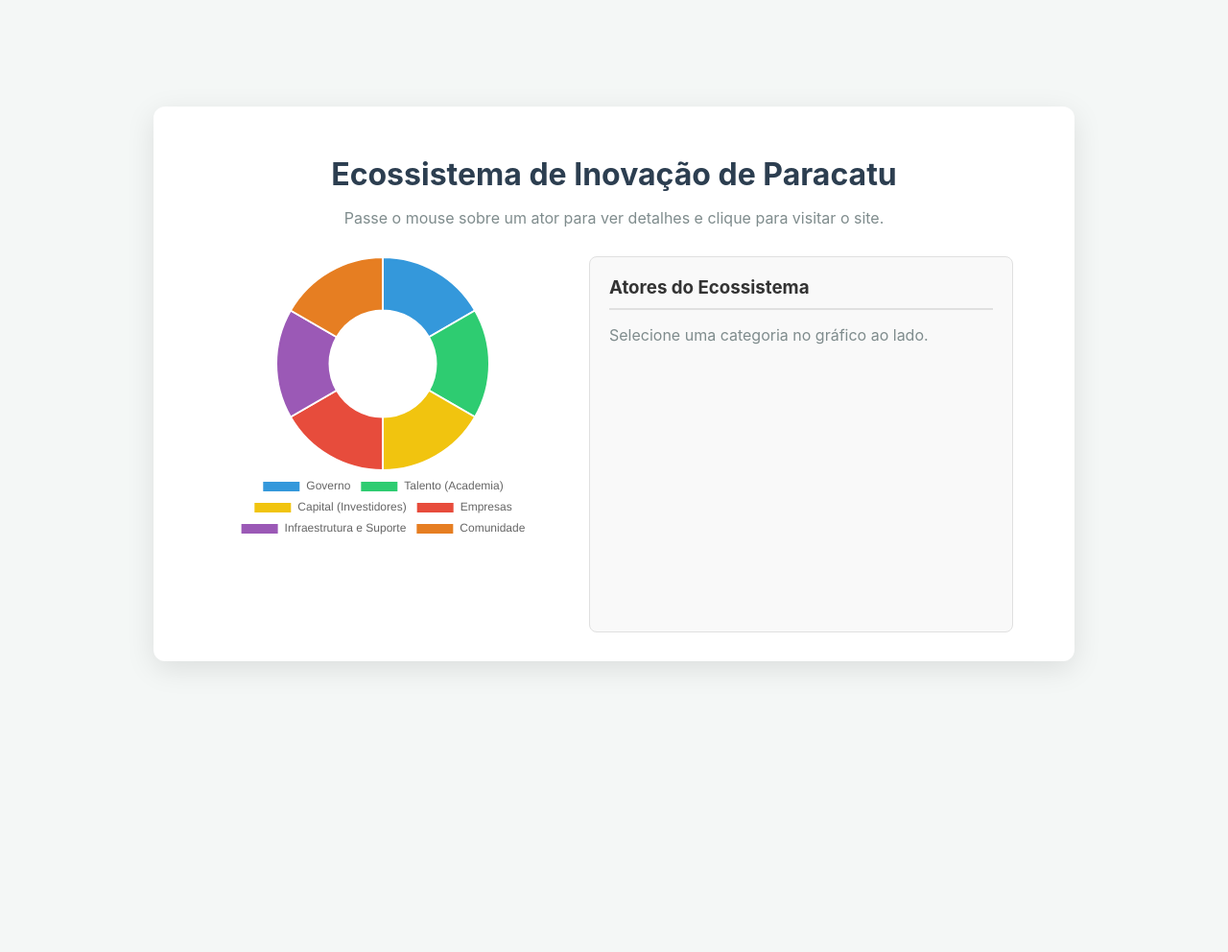
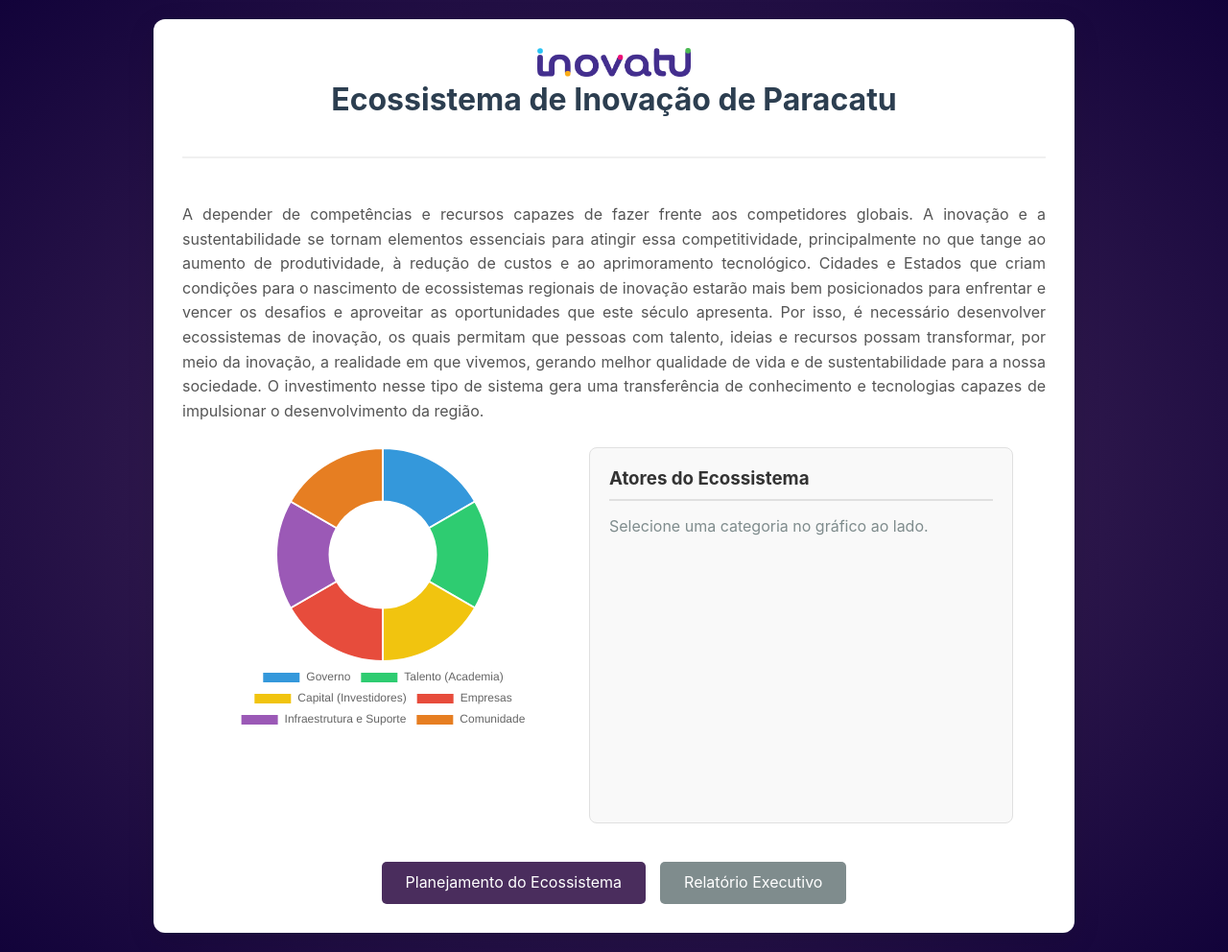
Before and after one commit to Sasagayo29/mapa_ecossistema_modelo, a website: page index.html in a window 1280 px wide. Shown: the whole page at 96% size. Before the commit the page ends 800 px from the top, so only its background shows below. Drawn offline with nearby package versions, Linux system fonts and the light colour scheme.

Commit message:
Corrige layout do cabeçalho com Flexbox

```diff
--- a/index.html
+++ b/index.html
@@ -8,10 +8,36 @@
     </head>
     <body>
         <div class="container">
+            <!-- SEÇÃO DO CABEÇALHO CORRIGIDA -->
+            <div class="header-section">
+                <img
+                    src="src/assets/inovatu.png"
+                    alt="Logo do Ecossistema"
+                    class="title-logo"
+                />
                 <h1>Ecossistema de Inovação de Paracatu</h1>
-            <p>
-                Passe o mouse sobre um ator para ver detalhes e clique para
-                visitar o site.
+            </div>
+
+            <!-- RESTANTE DO CONTEÚDO -->
+            <div class="project-description">
+                <p class="description-text">
+                    A depender de competências e recursos capazes de fazer
+                    frente aos competidores globais. A inovação e a
+                    sustentabilidade se tornam elementos essenciais para atingir
+                    essa competitividade, principalmente no que tange ao aumento
+                    de produtividade, à redução de custos e ao aprimoramento
+                    tecnológico. Cidades e Estados que criam condições para o
+                    nascimento de ecossistemas regionais de inovação estarão
+                    mais bem posicionados para enfrentar e vencer os desafios e
+                    aproveitar as oportunidades que este século apresenta. Por
+                    isso, é necessário desenvolver ecossistemas de inovação, os
+                    quais permitam que pessoas com talento, ideias e recursos
+                    possam transformar, por meio da inovação, a realidade em que
+                    vivemos, gerando melhor qualidade de vida e de
+                    sustentabilidade para a nossa sociedade. O investimento
+                    nesse tipo de sistema gera uma transferência de conhecimento
+                    e tecnologias capazes de impulsionar o desenvolvimento da
+                    região.
                 </p>
 
                 <div class="map-wrapper">
@@ -24,15 +50,32 @@
                         <ul id="actors-list"></ul>
                     </div>
                 </div>
-            <button id="clear-filter-btn" class="hidden">
+
+                <button id="clear-filter-btn" class="btn hidden">
                     Limpar Filtro / Ver Todos
                 </button>
+            </div>
+            <div class="button-container">
+                <a
+                    href="https://nortevalley.com/wp-content/uploads/2021/05/Ecossistema-de-Inovação-Montes-Claros-Versão-09062020.pdf"
+                    target="_blank"
+                    class="btn"
+                >
+                    Planejamento do Ecossistema
+                </a>
+                <a
+                    href="https://nortevalley.com/wp-content/uploads/2021/05/Montes-Claros-Relatório-Executivo-MG-FINAL-17-11-2020.pdf"
+                    target="_blank"
+                    class="btn secondary"
+                >
+                    Relatório Executivo
+                </a>
+            </div>
         </div>
 
         <div id="tooltip" class="tooltip-container"></div>
 
         <script src="https://cdn.jsdelivr.net/npm/chart.js"></script>
-
         <script type="module" src="dist/script.js"></script>
     </body>
 </html>
--- a/style.css
+++ b/style.css
@@ -1,7 +1,7 @@
 body {
     font-family: -apple-system, BlinkMacSystemFont, "Segoe UI", Roboto,
         Helvetica, Arial, sans-serif;
-    background-color: #f4f7f6;
+    background: radial-gradient(ellipse at center, #4a2d5d 0%, #12033a 100%);
     color: #333;
     display: flex;
     justify-content: center;
@@ -29,6 +29,26 @@ h1 {
 p {
     color: #7f8c8d;
     margin-bottom: 30px;
+}
+
+/* --- ESTILOS PARA O TÍTULO PRINCIPAL COM LOGO --- */
+.main-title-container {
+    display: flex;
+    align-items: center; /* Alinha verticalmente no centro */
+    justify-content: center; /* Alinha horizontalmente no centro */
+    gap: 15px; /* Espaço entre a logo e o texto */
+    flex-wrap: wrap; /* Permite que o texto quebre abaixo da logo em telas pequenas */
+    margin-bottom: 10px; /* Mantém um espaço antes da descrição */
+}
+
+.title-logo {
+    height: 30px; /* Defina a altura desejada para a logo */
+    width: auto; /* A largura se ajusta automaticamente para manter a proporção */
+}
+
+/* Ajuste no h1 para remover sua margem padrão e alinhar bem */
+.container h1 {
+    margin: 0;
 }
 
 .map-wrapper {
@@ -129,7 +149,7 @@ button {
     margin-top: 25px;
     padding: 12px 25px;
     border: none;
-    background-color: #3498db;
+    background-color: #4a2d5d;
     color: white;
     font-size: 16px;
     border-radius: 5px;
@@ -138,8 +158,74 @@ button {
 }
 
 button:hover {
-    background-color: #2980b9;
+    background-color: #12033a;
 }
 .hidden {
     display: none;
 }
+
+/* --- ESTILOS PARA A NOVA SEÇÃO DE DESCRIÇÃO --- */
+.project-description {
+    margin-top: 40px;
+    margin-bottom: 40px;
+    padding-top: 30px;
+    border-top: 2px solid #f0f0f0; /* Uma linha para separar */
+    text-align: left;
+}
+
+.project-description h2 {
+    text-align: center;
+    color: #2c3e50;
+    margin-bottom: 20px;
+}
+
+.project-description .description-text {
+    font-size: 16px;
+    line-height: 1.6;
+    color: #555;
+    text-align: justify;
+    margin-bottom: 25px;
+}
+
+.button-container {
+    text-align: center;
+    display: flex;
+    flex-wrap: wrap; /* Para quebra de linha em telas pequenas */
+    justify-content: center;
+    gap: 15px; /* Espaço entre os botões */
+}
+
+/* --- ESTILO DE BOTÃO PADRONIZADO --- */
+/* Isso vai aplicar o estilo ao seu botão de "Limpar Filtro" E aos novos links */
+.btn {
+    display: inline-block;
+    padding: 12px 25px;
+    border: none;
+    background-color: #4a2d5d;
+    color: white;
+    font-size: 16px;
+    border-radius: 5px;
+    cursor: pointer;
+    text-decoration: none; /* Remove sublinhado dos links */
+    transition: background-color 0.3s;
+    font-family: -apple-system, BlinkMacSystemFont, "Segoe UI", Roboto,
+        Helvetica, Arial, sans-serif;
+    line-height: 1.2; /* Ajuste de alinhamento */
+}
+
+.btn:hover {
+    background-color: #12033a;
+}
+
+/* Um estilo secundário para o segundo botão */
+.btn.secondary {
+    background-color: #7f8c8d;
+}
+
+.btn.secondary:hover {
+    background-color: #6c7a7d;
+}
+
+.hidden {
+    display: none;
+}
```
Also changed, not shown: src/assets/inovatu.png (added). Lines whose indentation alone changed are shown as unchanged.
